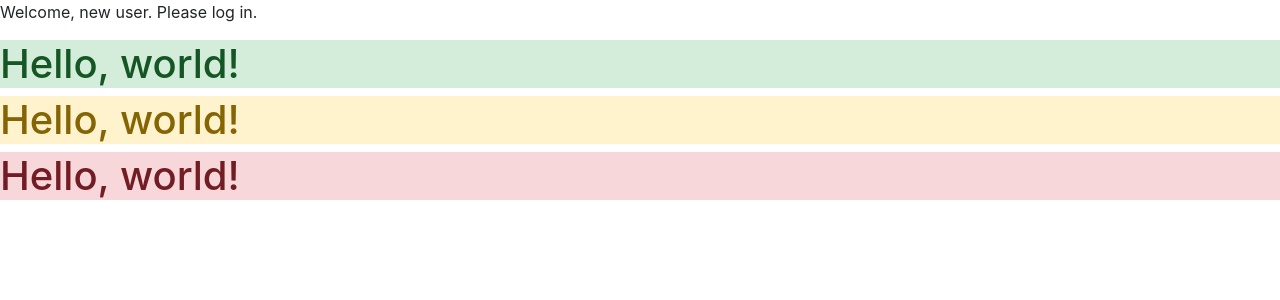
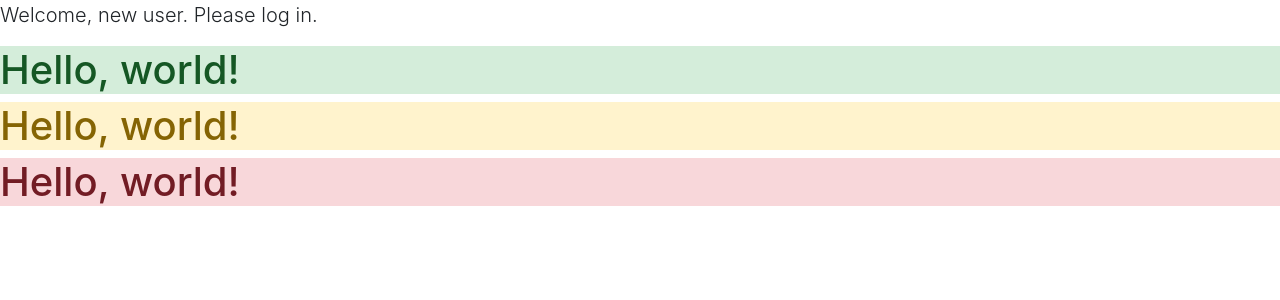
Before and after one commit to apbog/dione, a Django app: page / in a window 1280 px wide. Shown: the top 300 px of the page. Run offline with Django 3.2, Linux system fonts and the light colour scheme; some libraries are stand-ins or nearby versions.

Commit message:
Add few css to homepage

```diff
--- a/landing/templates/landing/home.html
+++ b/landing/templates/landing/home.html
@@ -13,9 +13,9 @@
 
   <body>
     {% if user.is_authenticated %}
-        <p>Welcome, {{ user.username }}. Thanks for logging in.</p>
+        <p class="lead">Welcome, <strong>{{ user.username }}</strong>. Thanks for logging in.</p>
     {% else %}
-        <p>Welcome, new user. Please log in.</p>
+        <p class="lead">Welcome, new user. Please log in.</p>
     {% endif %}
     <h1 class="alert-success">Hello, world!</h1>
     <h1 class="alert-warning">Hello, world!</h1>
```
